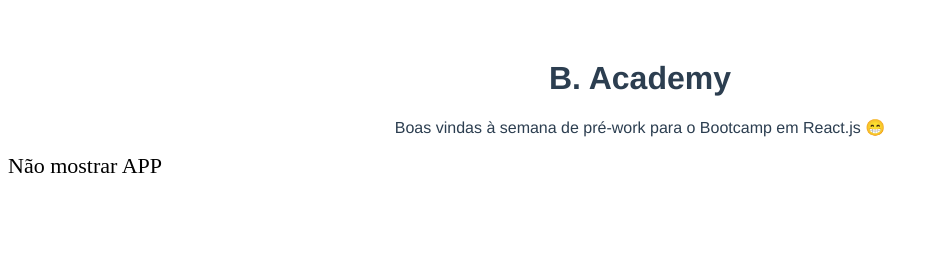
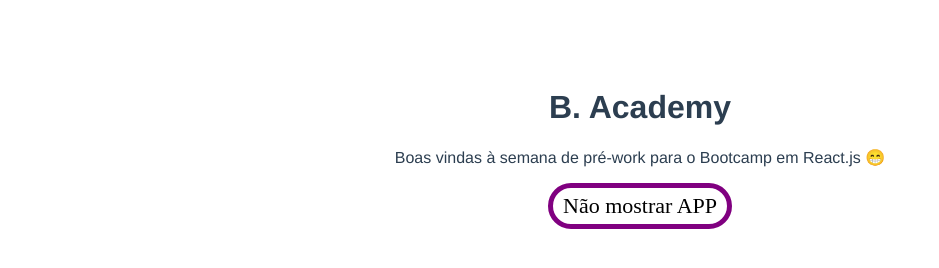
Before and after one commit to FilipeNatividade/bootcamp_preWork, a website built with Vite: page dia1/index.html in a window 1280 px wide. Shown: the whole page, without its empty margins (0-939 px from the left). Built offline with nearby package versions, Linux system fonts and the light colour scheme.

Commit message:
anchor CSS/change

```diff
--- a/dia1/src/style.css
+++ b/dia1/src/style.css
@@ -1,3 +1,8 @@
+body {
+  display: flex;
+  flex-direction: column;
+  justify-content: center;
+}
 .app {
   font-family: Avenir, Helvetica, Arial, sans-serif;
   -webkit-font-smoothing: antialiased;
@@ -6,7 +11,11 @@
   color: #2c3e50;
   margin-top: 60px;
 }
-.anchor{
+.anchor {
+  border: 5px solid #800080;
+  border-radius: 50px;
   cursor: pointer;
   font-size: 22px;
+  margin: 0 auto;
+  padding: 5px 10px;
 }
```
